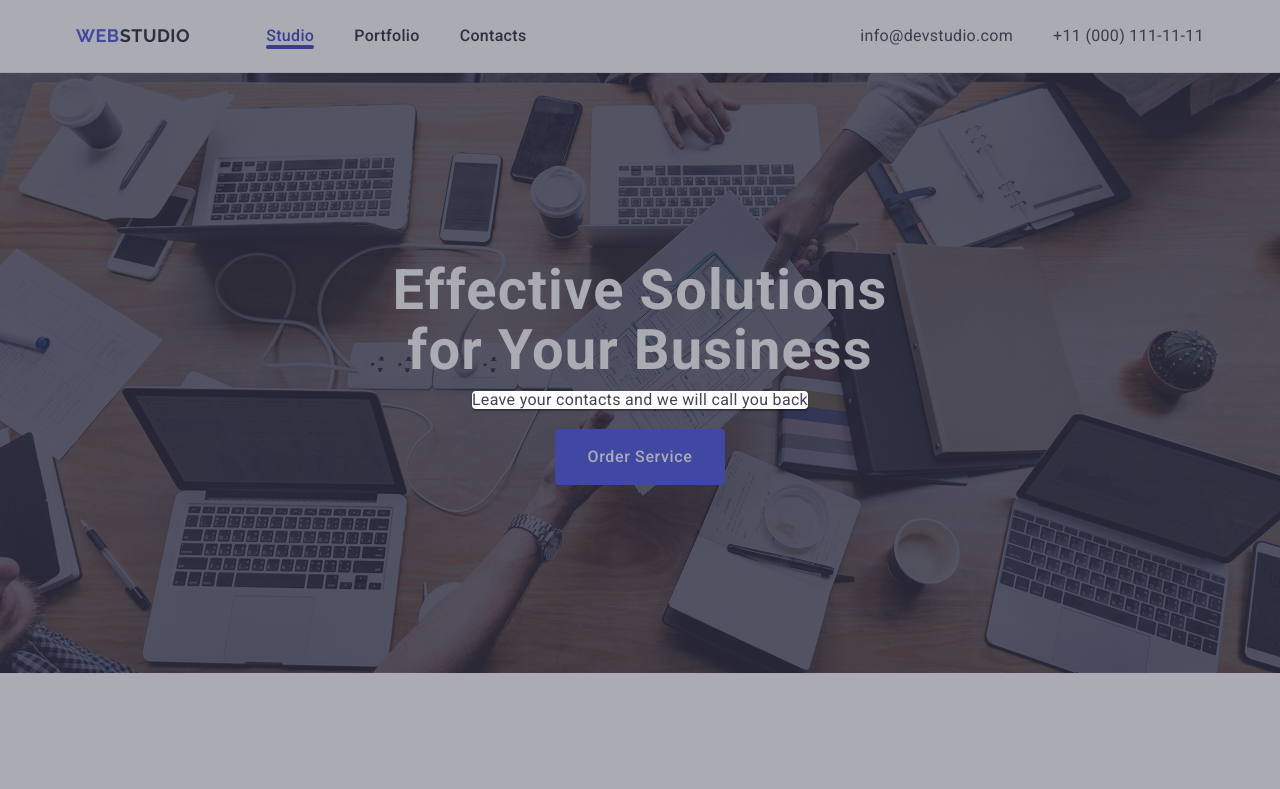
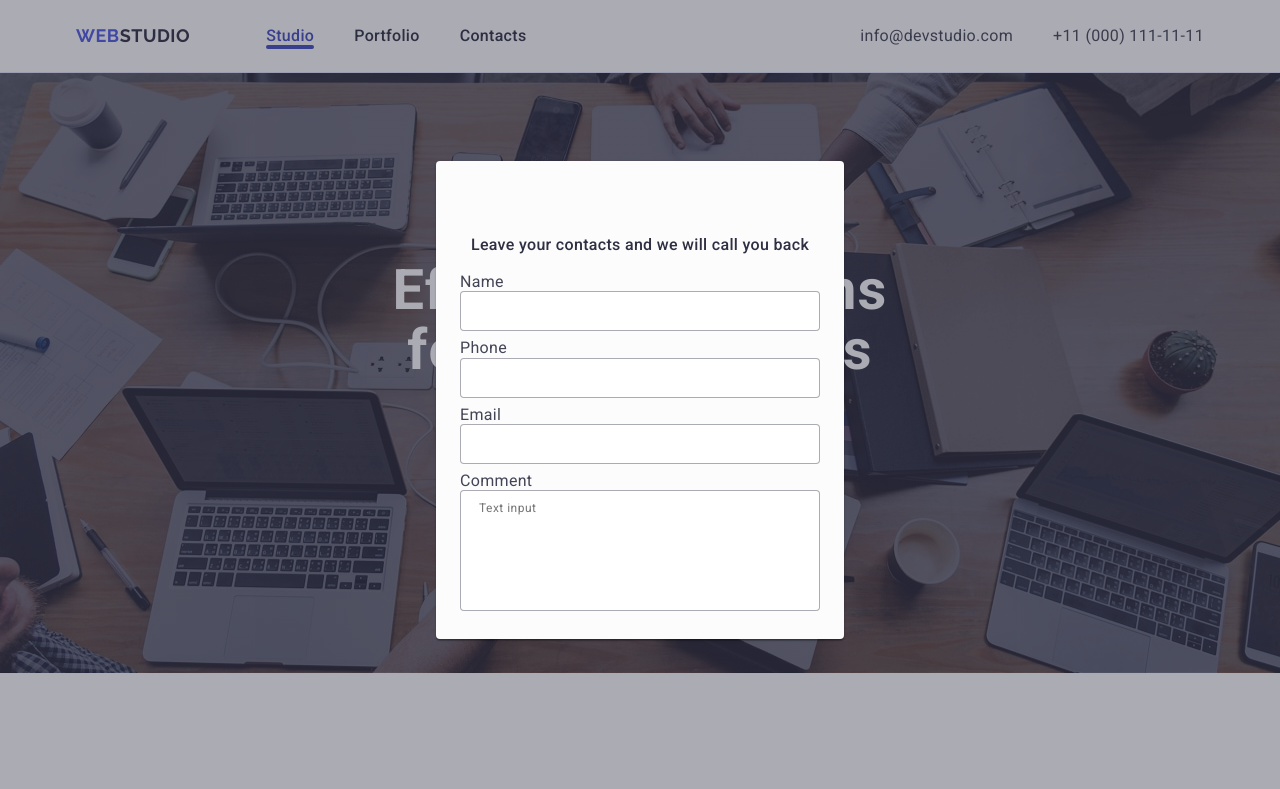
Before and after one commit to HalynaChuvaieva/goit-markup-hw-05, a plain HTML site: page index.html in a window 1280 px wide. Shown: the top 789 px of the page. Drawn offline with nearby package versions, Linux system fonts and the light colour scheme.

Commit message:
fill modal

```diff
--- a/css/styles.css
+++ b/css/styles.css
@@ -492,6 +492,7 @@ img{
 }
 
 .modal{
+    padding: 72px 24px 24px;
     max-width: 408px;
     max-height: 584px;
     border-radius: 4px;
@@ -499,3 +500,46 @@ img{
     background-color: #fcfcfc;
     overflow: auto;
 }
+
+.modal-header{
+    font-weight: 500;
+    line-height: 1.5;
+    letter-spacing: 0.02em;
+    text-align: center;
+    margin-bottom: 16px;
+    color: #2e2f42;
+}
+
+.form{
+    display: flex;
+    gap: 8px;
+    flex-direction: column;
+}
+
+.form-input{
+    border: 1px solid rgba(46, 47, 66, 0.4);
+    border-radius: 4px;
+    width: 360px;
+    min-height: 40px;
+}
+.form-label .textarea{
+    padding-bottom: 4px;
+    font-size: 12px;
+    line-height: 1.17;
+    letter-spacing: 0.04em;
+    color: #8e8f99;
+}
+
+.textarea{
+    resize: none;
+    color: rgba(46, 47, 66, 0.4);
+}
+.textarea::placeholder{
+    padding-top: 8px;
+    padding-left: 16px;
+}
+
+input:hover, input:focus, textarea:hover,
+textarea:focus{
+    border-color: #4d5ae5;
+}
--- a/index.html
+++ b/index.html
@@ -356,7 +356,21 @@
 
 <div class="modal-overlay is-open">
     <div class="modal">
-        <p>Leave your contacts and we will call you back</p>
+        <p class="modal-header">Leave your contacts and we will call you back</p>
+        <form class="form">
+                    <label class="form-label">Name
+                        <input class="form-input" type="text" name="name">
+                    </label>
+                    <label class="form-label">Phone
+                        <input class="form-input" type="tel" name="phone">
+                    </label>
+                    <label class="form-label">Email
+                        <input class="form-input" type="email" name="email">
+                    </label>
+                    <label class="form-label">Comment
+                        <textarea class="form-input textarea" name="comment" placeholder="Text input" rows="8"></textarea>
+                    </label>
+        </form>
     </div>
 </div>
 
```
